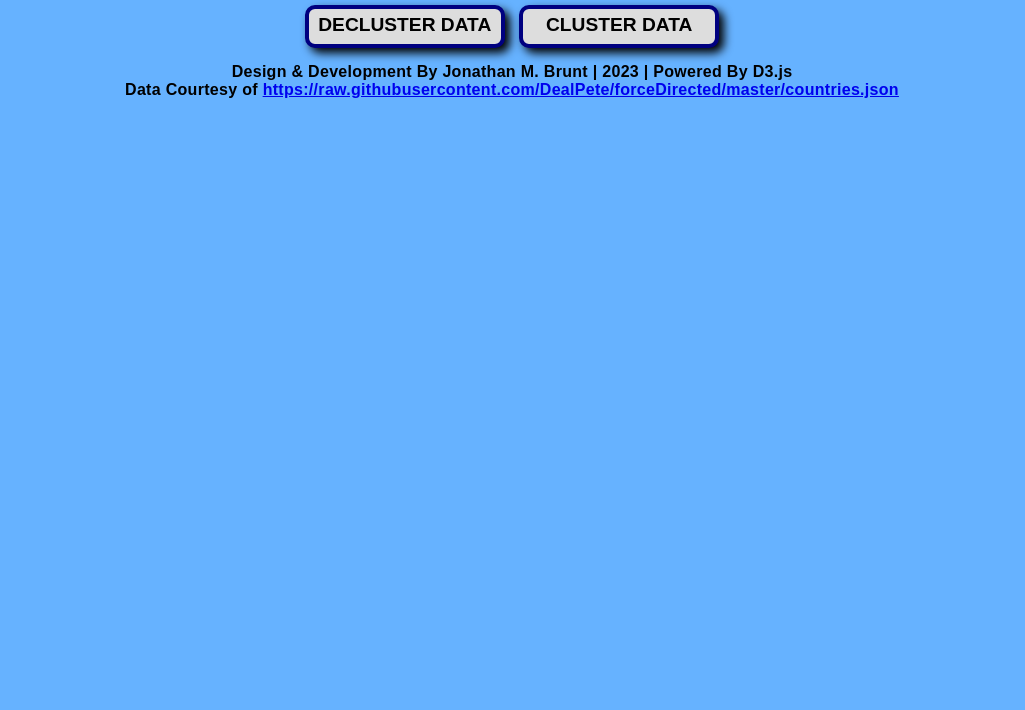
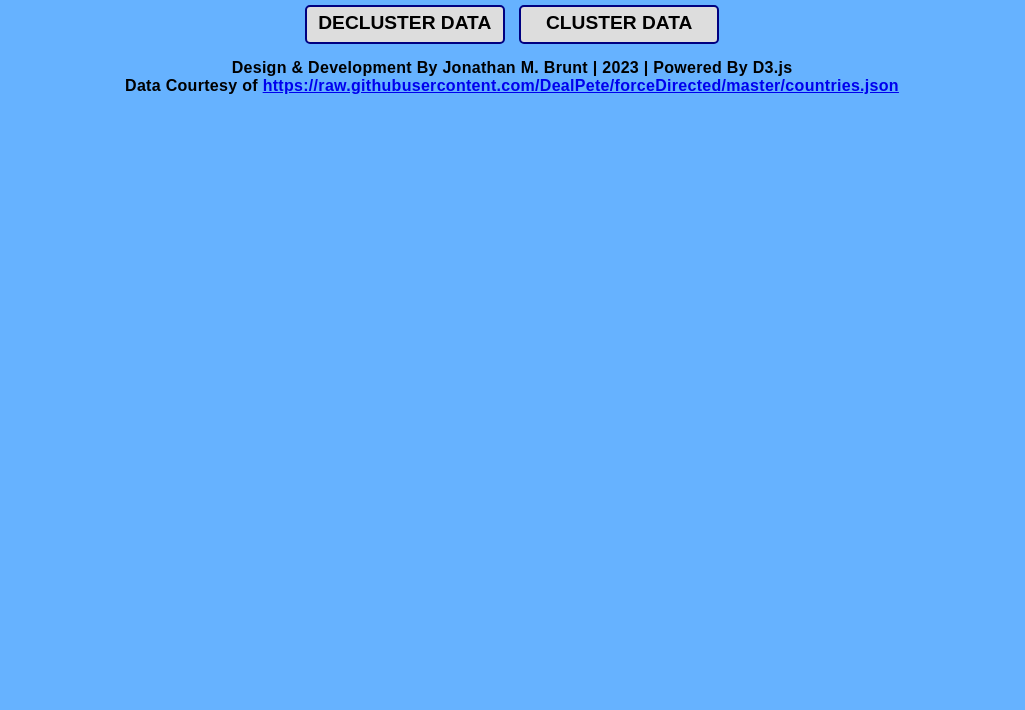
Before and after one commit to jonbrunt/D3-Force-Directed-Graph, a plain HTML site: page index.html in a window 1280 px wide. Shown: the part 90-800 px from the top of the page, without its empty margins (146-1171 px from the left). Drawn offline with nearby package versions, Linux system fonts and the light colour scheme; no server answers.

Commit message:
UX CHANGES
- in forcegraph.css:

- remove box shadow from buttons
- change border to 2px for buttons
- change border radius to 5px for buttons
- change hover color for buttons
- change border radius for SVG to 5px;
- remove box shadow from border radius of SVG

```diff
--- a/Assets/CSS/forcegraph.css
+++ b/Assets/CSS/forcegraph.css
@@ -28,9 +28,8 @@ button {
   font-family: 'Source Sans Pro', sans-serif;
   font-size: 1.2em;
   font-weight: 700;
-  border: 4px solid #000080;
-  border-radius: 10px;
-  box-shadow: 5px 5px 10px #000000;
+  border: 2px solid #000080;
+  border-radius: 5px;
 }
 
 button:first-of-type {
@@ -39,14 +38,14 @@ button:first-of-type {
 
 button:hover {
   cursor: pointer;
-  background-color: #2a2a2a;
+  background-color: #B2BEB5;
   color: #ffffff;
 }
 
 .svg {
   margin-top: 10px;
   background-color: #2a2a2a;
-  box-shadow: 5px 5px 10px #000000;
+  border-radius: 5px;
 }
 
 .links line {
```
